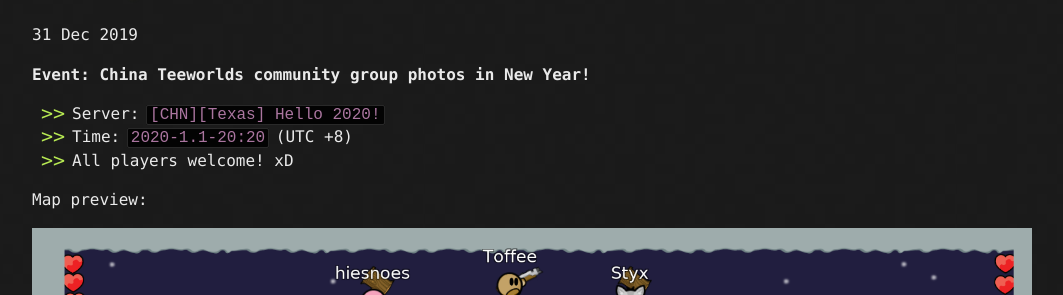
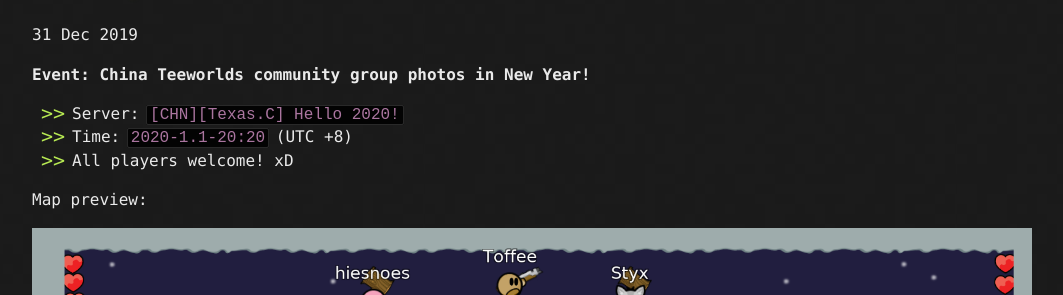
Before and after one commit to Texas-C/Texas-C.github.io, a Jekyll site: the page built from _posts/2019-12-31-LastDayof2019.md, in a window 1280 px wide. Shown: the part 177-472 px from the top of the page, without its empty margins (108-1171 px from the left). Built offline with Jekyll 4.4.1, drawn with Linux system fonts in a browser that asks for light colours.

Commit message:
Fixed incorrect contents

```diff
--- a/_posts/2019-12-31-LastDayof2019.md
+++ b/_posts/2019-12-31-LastDayof2019.md
@@ -5,7 +5,7 @@ published: true
 
 __Event: China Teeworlds community group photos in New Year!__
 
-* Server: `[CHN][Texas] Hello 2020!`
+* Server: `[CHN][Texas.C] Hello 2020!`
 * Time: `2020-1.1-20:20` (UTC +8)
 * All players welcome! xD
 
```
